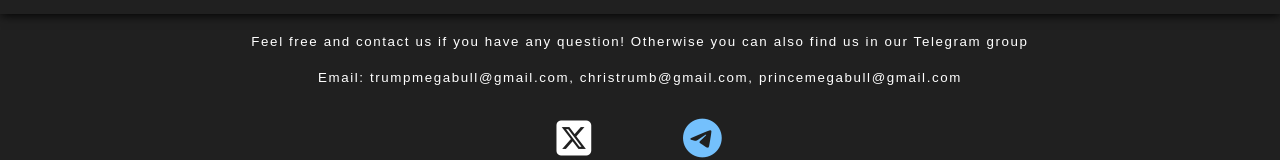
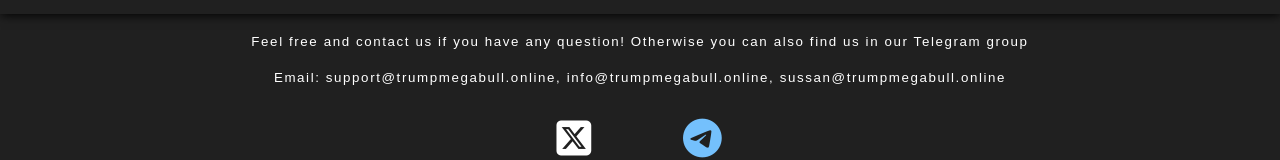
Before and after one commit to RELYSMILE/trumpmegabull, a plain HTML site: page index.html in a window 1280 px wide. Shown: the part 4311-4471 px from the top of the page. Drawn offline with nearby package versions, Linux system fonts and the light colour scheme; a web font is replaced by a local one.

Commit message:
Update index.html

```diff
--- a/index.html
+++ b/index.html
@@ -180,7 +180,7 @@
         <div class="contact" id="contactUs"><br><br>
             <h1>Contact Us</h1><br>
             <small>Feel free and contact us if you have any question! Otherwise you can also find us in our Telegram group</small><br><br>
-            <small>Email: trumpmegabull@gmail.com, christrumb@gmail.com, princemegabull@gmail.com</small>
+            <small>Email: support@trumpmegabull.online, info@trumpmegabull.online, sussan@trumpmegabull.online</small>
         </div><br><br>
         <div class="icon">
             <a href="https://x.com/trumpmegabull"><i class="fa-brands fa-square-x-twitter fa-beat" style="color: #fff;"></i></a>
```
